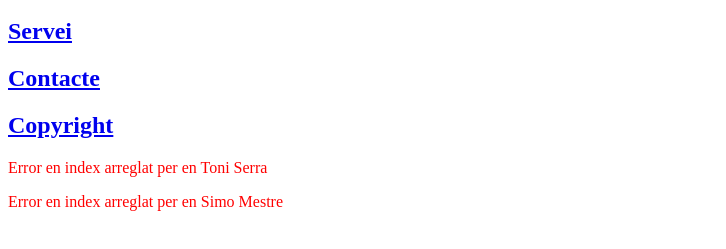
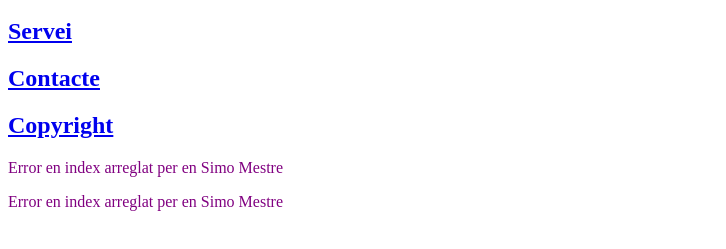
Before and after one commit to simotoni/simotoni.github.io, a plain HTML site: page index.html in a window 1280 px wide. Shown: the part 109-358 px from the top of the page, without its empty margins (0-726 px from the left). Drawn offline with Linux system fonts and the light colour scheme.

Commit message:
Update index.html

```diff
--- a/index.html
+++ b/index.html
@@ -5,7 +5,7 @@
 <meta charset="utf-8" />
 <style>
 	.vermell {
-		color: red;
+		color: purple;
 	}
 </style>
 </head>
@@ -15,7 +15,7 @@
 	<h2><a href="serveis.html">Servei</a></h2>
 	<h2><a href="contacte.html">Contacte</a></h2>
 	<h2><a href="copyright.html">Copyright</a></h2>
-	<p class=vermell>Error en index arreglat per en Toni Serra </p>
+	<p class=vermell>Error en index arreglat per en Simo Mestre </p>
 	<p class=vermell>Error en index arreglat per en Simo Mestre</p>
 
 </body>
```
